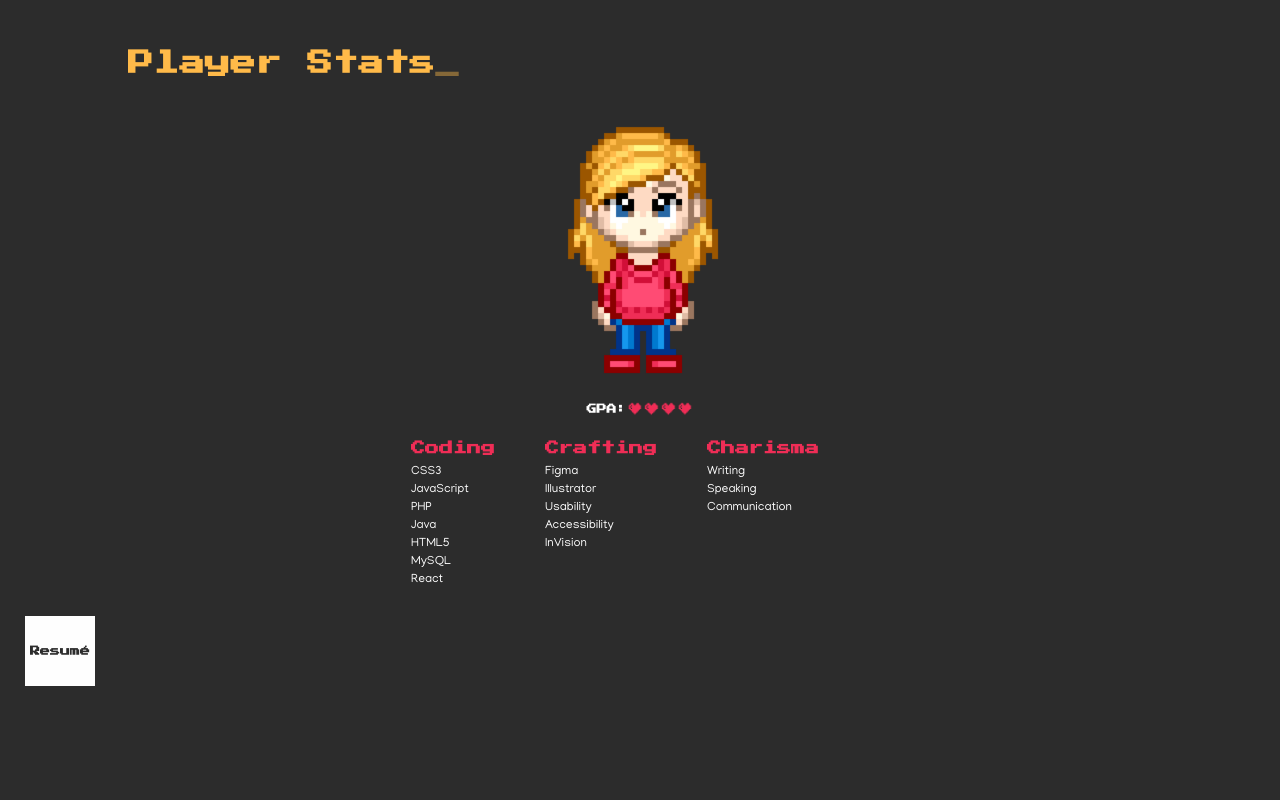
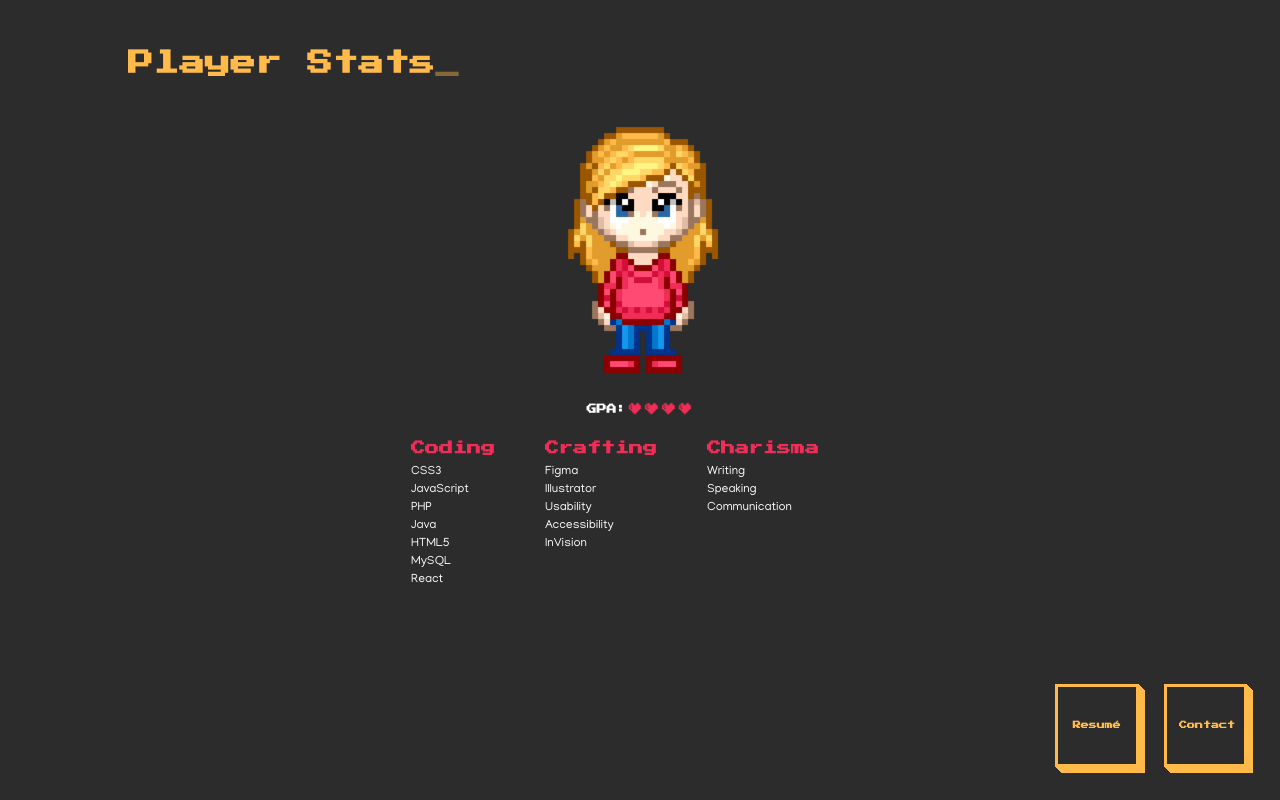
Before and after one commit to dress-code/react_porfolio, a React (Create React App) app: page / in a window 1280 px wide. Built offline with nearby package versions, Linux system fonts and the light colour scheme.

Commit message:
Created buttons menu in lower left.

```diff
--- a/src/App.js
+++ b/src/App.js
@@ -1,5 +1,5 @@
 import React from 'react';
-import FloatyButton from "./components/floatyButton";
+import ButtonsMenu from "./components/buttonsMenu";
 import Header from './components/header';
 import PlayerStats from './components/playerStats';
 import './App.css';
@@ -9,7 +9,7 @@ function App() {
     <div className="App container column">
       <Header text="Player Stats"/>
       <PlayerStats />
-      <FloatyButton icon="resume" text="Resumé"/>
+      <ButtonsMenu />
     </div>
   );
 }
--- /dev/null
+++ b/src/components/buttonsMenu/buttonsMenu.css
@@ -0,0 +1,5 @@
+.buttonsMenu {
+    position: fixed;
+    right: 0;
+    bottom: 0;
+}
--- /dev/null
+++ b/src/components/buttonsMenu/index.jsx
@@ -0,0 +1,15 @@
+import React from 'react';
+import FloatyButton from '../floatyButton';
+import './buttonsMenu.css';
+
+const ButtonsMenu = () => {
+    return(
+        <div className="container buttonsMenu">
+
+            <FloatyButton icon="resume" text="Resumé"/>
+            <FloatyButton icon="" text="Contact"/>
+        </div>
+    )
+}
+
+export default ButtonsMenu;
--- a/src/components/floatyButton/floatyButton.css
+++ b/src/components/floatyButton/floatyButton.css
@@ -1,15 +1,36 @@
 .floatyButton{
-    background-color: #FEFEFE;
     display: flex;
     flex-direction: column;
     justify-content: center;
-    height: 70px;
-    width: 70px;
-    margin: 25px;
+    border: 3px solid #FFBA49;
+    height: 52.5px;
+    width: 52.5px;
+    margin-right: 25px;
+    margin-bottom: 25px;
+    padding: 12.5px;
+    animation: shadow-pop-tr 0.5s cubic-bezier(0.470, 0.000, 0.745, 0.715) both;
 }
 
 .floatyButton > h1 {
-    font-size: 10px;
-    color: #2c2c2c;
+    font-size: 8px;
     text-align: center;
 }
+
+.floatyButton:hover {
+     animation: shadow-pop-tr 0.3s cubic-bezier(0.470, 0.000, 0.745, 0.715) both;
+}
+
+@keyframes shadow-pop-tr {
+    0% {
+          -webkit-box-shadow: 0 0 #3e3e3e, 0 0 #3e3e3e, 0 0 #3e3e3e, 0 0 #3e3e3e, 0 0 #3e3e3e, 0 0 #3e3e3e, 0 0 #3e3e3e, 0 0 #3e3e3e;
+            box-shadow: 0 0 #FFBA49, 0 0 #FFBA49, 0 0 #FFBA49, 0 0 #FFBA49, 0 0 #FFBA49, 0 0 #FFBA49, 0 0 #FFBA49, 0 0 #FFBA49;
+          -webkit-transform: translateX(0) translateY(0);
+            transform: translateX(0) translateY(0);
+        }
+    100% {
+        -webkit-box-shadow: 1px 1px #3e3e3e, 2px 2px #3e3e3e, 3px 3px #3e3e3e, 4px 4px #3e3e3e, 5px 5px #3e3e3e, 6px 6px #3e3e3e, 7px 7px #3e3e3e, 8px 8px #3e3e3e;
+        box-shadow: 1px 1px #FFBA49, 2px 2px #FFBA49, 3px 3px #FFBA49, 4px 4px #FFBA49, 5px 5px #FFBA49, 6px 6px #FFBA49;
+        -webkit-transform: translateX(-8px) translateY(-8px);
+        transform: translateX(-8px) translateY(-8px);
+    }
+  }
--- a/src/components/floatyButton/index.jsx
+++ b/src/components/floatyButton/index.jsx
@@ -15,7 +15,7 @@ const FloatyButton = ({icon, text}) => {
         <div className="floatyButton">
             {console.log(path)}
             {/*<img className="buttonIcon" src={path} alt=""/>*/}
-            <h1>{text}</h1>
+            <h1 className="yellow">{text}</h1>
         </div>
     )
 }
```
